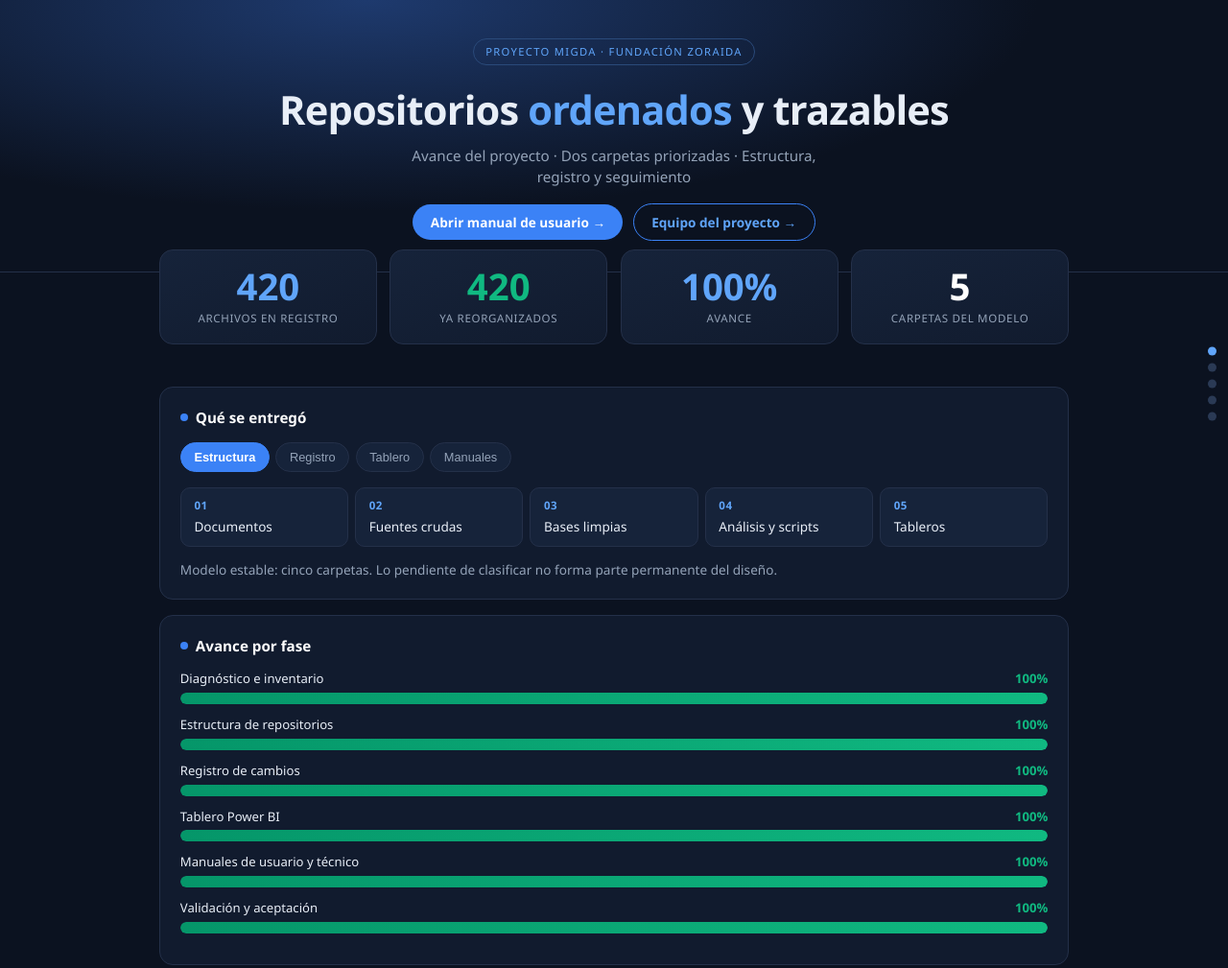
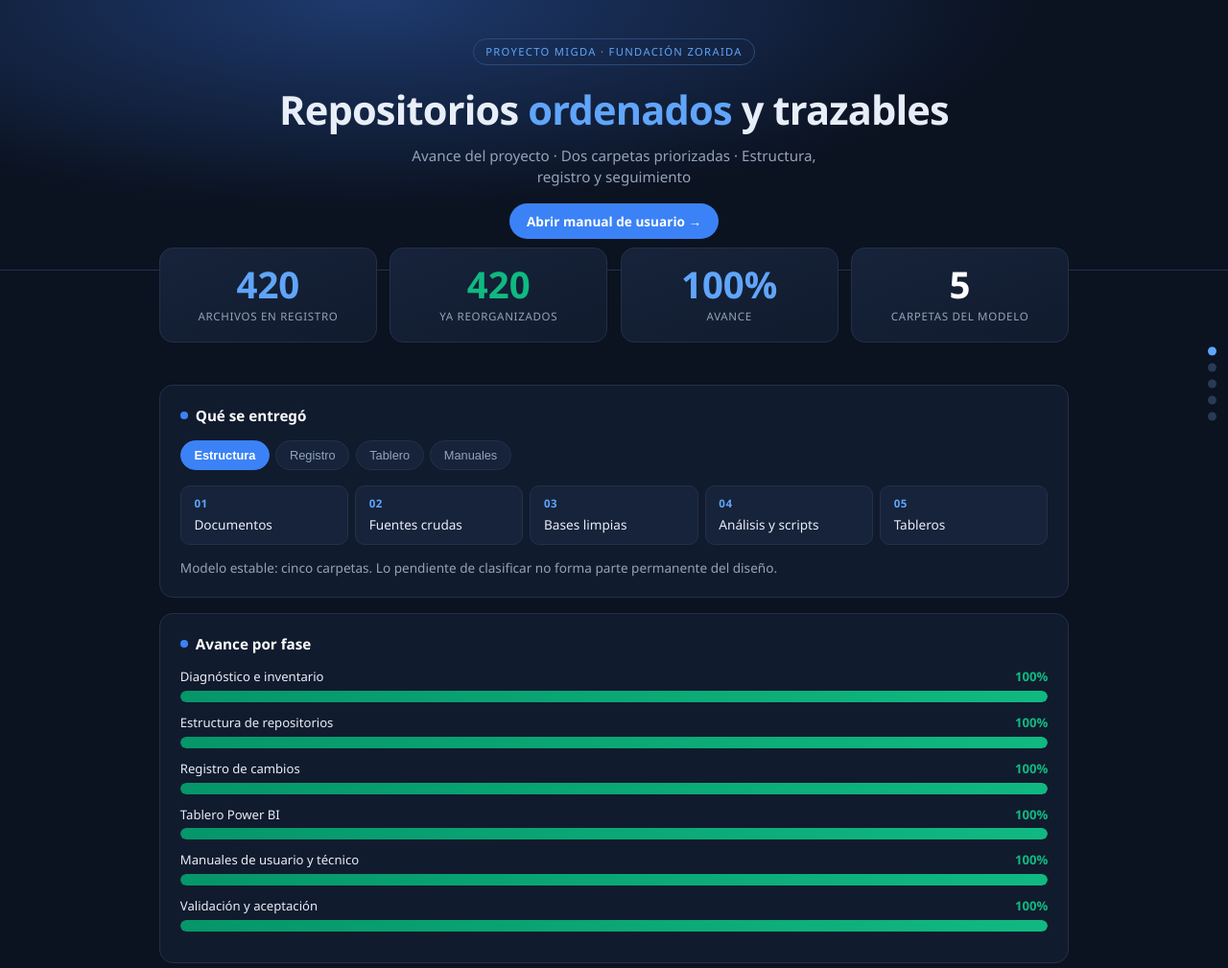
Before and after one commit to juanavilesp-ccc/Proyecto-MIGDA, a plain HTML site: page index.html in a window 1280 px wide. Shown: the top 1009 px of the page at 96% size. Drawn offline with Linux system fonts and the light colour scheme.

Commit message:
Update index.html
V1.7

```diff
--- a/index.html
+++ b/index.html
@@ -310,12 +310,6 @@
                 padding:0.55rem 1.15rem;border-radius:999px;font-size:0.85rem;font-weight:600;">
         Abrir manual de usuario →
       </a>
-      <a href="equipo.html"
-         style="display:inline-block;background:transparent;color:#60A5FA;text-decoration:none;
-                padding:0.55rem 1.15rem;border-radius:999px;font-size:0.85rem;font-weight:600;
-                border:1px solid #3B82F6;margin-left:0.4rem;">
-        Equipo del proyecto →
-      </a>
     </p>
   </header>
 
@@ -469,7 +463,7 @@
     <p><strong>Proyecto MIGDA</strong> · Fundación Zoraida · Dirección de Planeación y Desarrollo</p>
     <p>Sara Martínez · Juan José Avilés · Juan David Álvarez · Daniel Beltrán · Laura Moreno · Luisa Moreno</p>
     <p style="margin-top:0.35rem;">Página de avance · Noviembre 2026</p>
-    <p style="margin-top:0.5rem;"><a href="Manual%20ilustrativo%20de%20Usuario%20MIGDA.html">Manual de usuario</a> · <a href="equipo.html">Equipo</a></p>
+    <p style="margin-top:0.5rem;"><a href="Manual%20ilustrativo%20de%20Usuario%20MIGDA.html">Manual de usuario</a></p>
   </footer>
 
   <script>
```
